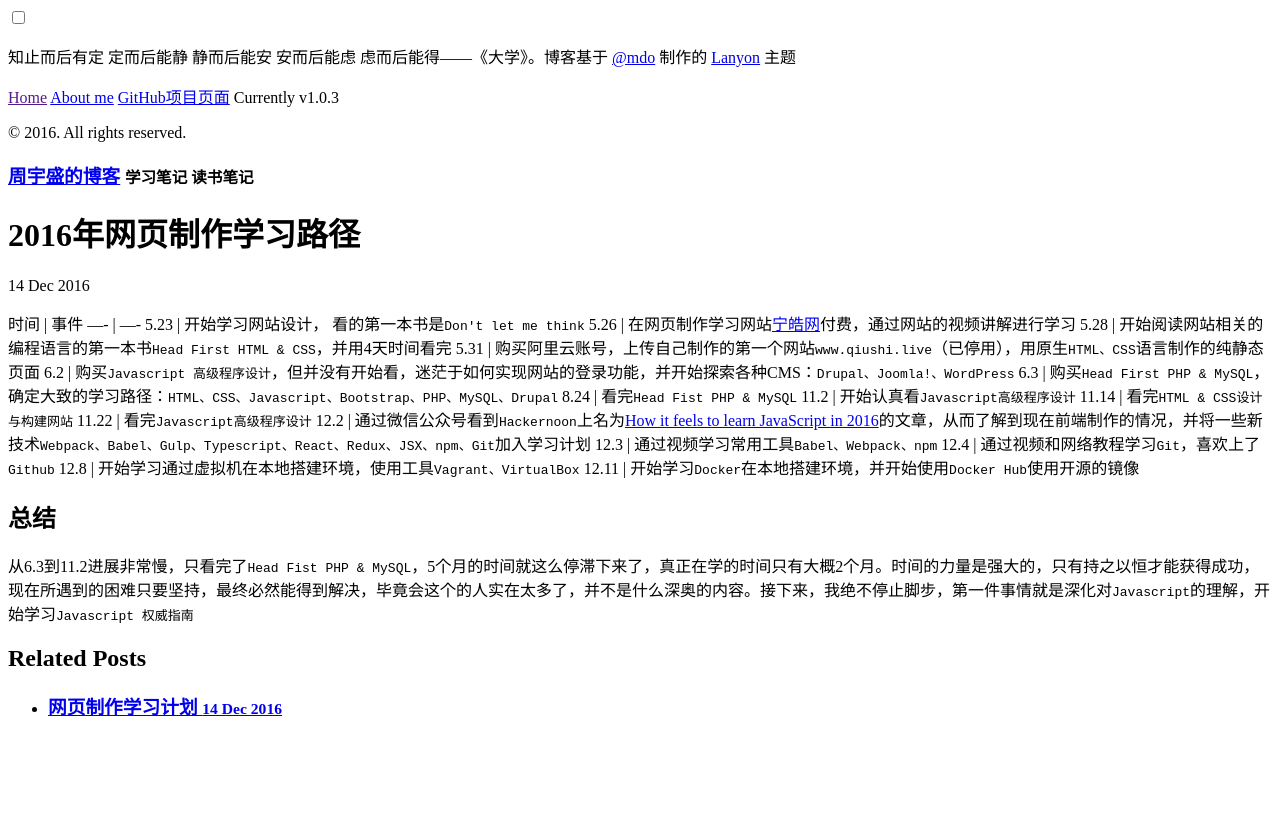
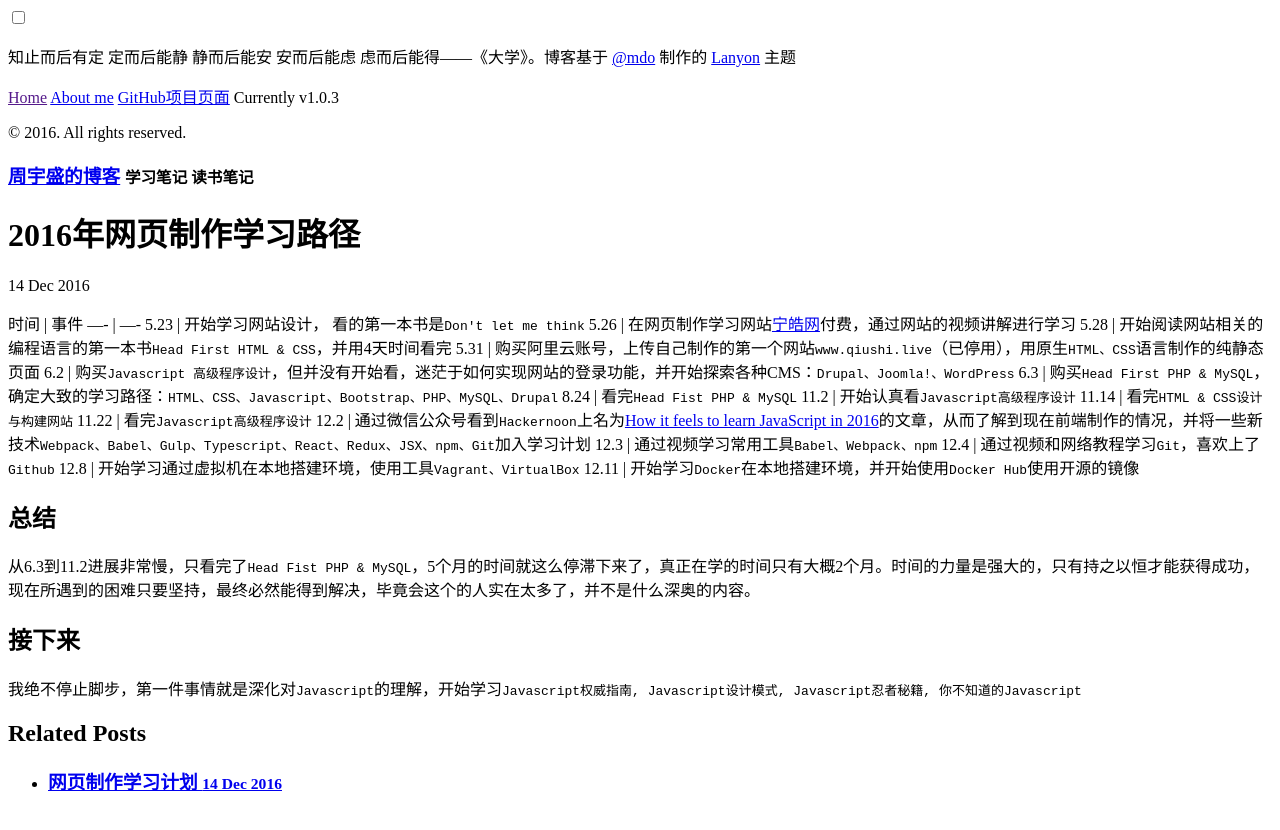
Before and after one commit to jasonzhouu/old-github-pages, a Jekyll site: the page built from _posts/2016-12-14-front-end-learning-path-in-2016.md, in a window 1280 px wide. Shown: the top 830 px of the page. Built offline with Jekyll 4.4.1, drawn with Linux system fonts in a browser that asks for light colours; comment, search, counter and statistics services are not loaded.

Commit message:
Update 2016-12-14-front-end-learning-path-in-2016.md

```diff
--- a/_posts/2016-12-14-front-end-learning-path-in-2016.md
+++ b/_posts/2016-12-14-front-end-learning-path-in-2016.md
@@ -22,4 +22,6 @@
 12.8 | 开始学习通过虚拟机在本地搭建环境，使用工具`Vagrant、VirtualBox`
 12.11 | 开始学习`Docker`在本地搭建环境，并开始使用`Docker Hub`使用开源的镜像
 ## 总结
-从6.3到11.2进展非常慢，只看完了`Head Fist PHP & MySQL`，5个月的时间就这么停滞下来了，真正在学的时间只有大概2个月。时间的力量是强大的，只有持之以恒才能获得成功，现在所遇到的困难只要坚持，最终必然能得到解决，毕竟会这个的人实在太多了，并不是什么深奥的内容。接下来，我绝不停止脚步，第一件事情就是深化对`Javascript`的理解，开始学习`Javascript 权威指南`
+从6.3到11.2进展非常慢，只看完了`Head Fist PHP & MySQL`，5个月的时间就这么停滞下来了，真正在学的时间只有大概2个月。时间的力量是强大的，只有持之以恒才能获得成功，现在所遇到的困难只要坚持，最终必然能得到解决，毕竟会这个的人实在太多了，并不是什么深奥的内容。
+## 接下来
+我绝不停止脚步，第一件事情就是深化对`Javascript`的理解，开始学习`Javascript权威指南, Javascript设计模式, Javascript忍者秘籍, 你不知道的Javascript`
```
